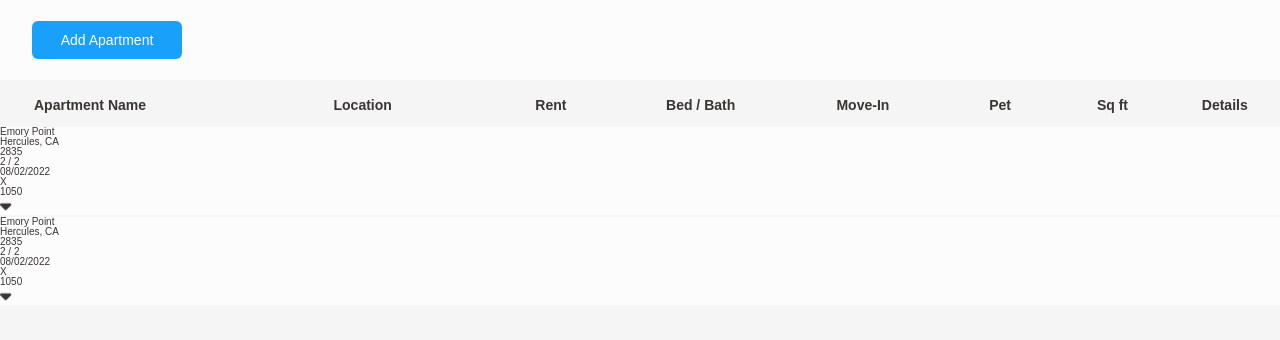
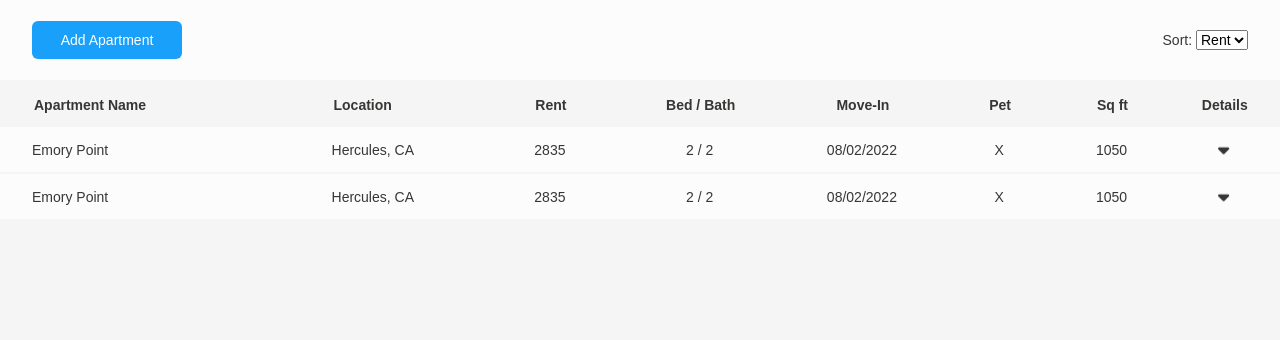
Before and after one commit to Apartment-Tracker/Apartment-Tracker, a React app: page / in a window 1280 px wide. Shown: the top 340 px of the page. Built offline with nearby package versions, Linux system fonts and the light colour scheme.

Commit message:
set color/font scss template on style.scss

```diff
--- a/client/components/ApartmentDisplay.jsx
+++ b/client/components/ApartmentDisplay.jsx
@@ -5,7 +5,7 @@ const ApartmentDisplay = props => {
   const { content } = props;
 
   return(
-    <div id="aptRow" className="row">
+    <div className="aptTable row">
       <div className="apartment toLeft">
         {content.apartment_name}
       </div>
--- a/client/components/Header.jsx
+++ b/client/components/Header.jsx
@@ -1,5 +1,6 @@
 import React from 'react';
 import Button from "./Button.jsx";
+import '../stylesheets/header.scss';
 
 const Header = props => {
   const columns = {
@@ -17,6 +18,16 @@ const Header = props => {
     <div>
       <div className="header">
         <Button btnname="Add Apartment" create='sendPOSTRequest'/>
+        <div className="sort">
+          <span>Sort: </span>
+          <select>
+            <option value="movein">Date</option>
+            <option selected value="rent">Rent</option>
+            <option value="bed">Bed</option>
+            <option value="bath">Bath</option>
+            <option value="sqft">Sq ft</option>
+          </select>
+        </div>
       </div>
       <div className="aptTable">
         <div className="colH apartment toLeft">{columns.c1}</div>
--- a/client/stylesheets/apartment.scss
+++ b/client/stylesheets/apartment.scss
@@ -1,20 +1,10 @@
-// Header.jsx
-.header {
-  height: 80px;
-  display:flex;
-  justify-content: space-between;
-  align-items: center;;
-  padding-left: 32px;
-  background-color: #FCFCFC;
-//   border: 1px solid #000;
-}
-
+@use 'style' as s;
 
 // Apartment.jsx (Column)
 .aptTable {
   min-width: 900px;
   height: 45px;
-  font-size: 1.4rem;
+  font-size: s.$content-font;
   display: flex;
   align-items: center;
   padding-left: 32px;
@@ -22,11 +12,10 @@
   // border:1px solid #000;
 
   .colH{
-    height: 45px;
     line-height: 5rem;
     height: 100%;
     font-weight: bold;
-    padding-left:2px;
+    padding-left: 2px;
   }
 }
 
@@ -42,7 +31,7 @@
 // ApartmentDisplay.jsx
 .toLeft { text-align: left; }
 .row {
-  background-color: #FCFCFC;
+  background-color: s.$primary-color;
   font-weight: normal;
   margin-top: 2px;
   // border:1px solid #000;
--- a/client/stylesheets/button.scss
+++ b/client/stylesheets/button.scss
@@ -1,10 +1,19 @@
+@use 'style' as s;
+
 .btn{
   width: 150px;
   height: 38px;
   color: #ffffff;
-    font-size: 1.4rem;
+  font-size: s.$content-font;
   font-weight: 400;
-    background-color: #18A0FB;
+  background-color: s.$button-color;
   border-radius: 6px;
   border:none;
+  transition: transform 0.2s;
+
+    &:hover {
+      cursor: pointer;
+      opacity: 0.8;
+      transform: scale(0.98);
     }
+}
--- /dev/null
+++ b/client/stylesheets/header.scss
@@ -0,0 +1,25 @@
+@use 'style' as s;
+
+// Header.jsx
+.header {
+  padding-left: 32px;
+  height: 80px;
+  display: flex;
+  align-items: center;
+  justify-content: space-between;
+  background-color: s.$primary-color;
+//   border: 1px solid #000;
+}
+
+.sort {
+  margin-right: 32px;
+}
+
+span {
+  font-size: s.$content-font;
+//   font-weight: bold;
+}
+
+select {
+  font-size: s.$content-font;
+}
--- a/client/stylesheets/style.scss
+++ b/client/stylesheets/style.scss
@@ -1,7 +1,18 @@
-// Background
+/* Colors */
+$base-color: #F5F5F5;
+$primary-color: #FCFCFC;
+// $secondary-color: #;
+$button-color: #18A0FB;
+
+/* Font Sizes */
+$content-font: 1.4rem;
+$heading-font: 2.4rem;
+
+
+/* Default Background */
 body { background-color: #F5F5F5; }
 
-/*reset*/
+/* Reset */
 body,div,p,ul,ol,li,dl,dt,dd,h1,h2,h3,h4,h5,h6,table,tr,th,td,form,fieldset,legend,input,label,select,textarea,button,
 header,footer,nav,aside,section,article,main,a,span,strong,em,b,i,address {
     margin:0; padding:0;
@@ -15,7 +26,6 @@ body,h1,h2,h3,h4,h5,h6,button {
     font-family:'Montserrat', sans-serif;
     line-height:1;
 }
-
 a {text-decoration:none; color:#383634;}
 ul,ol,li {list-style:none;}
 img,fieldset {border:none; vertical-align:middle;}
```
Also changed, not shown: client/components/Main.jsx (line endings or trailing spaces), 1 other file (tests, documents, lock files or other folders). Lines whose indentation alone changed are shown as unchanged.
